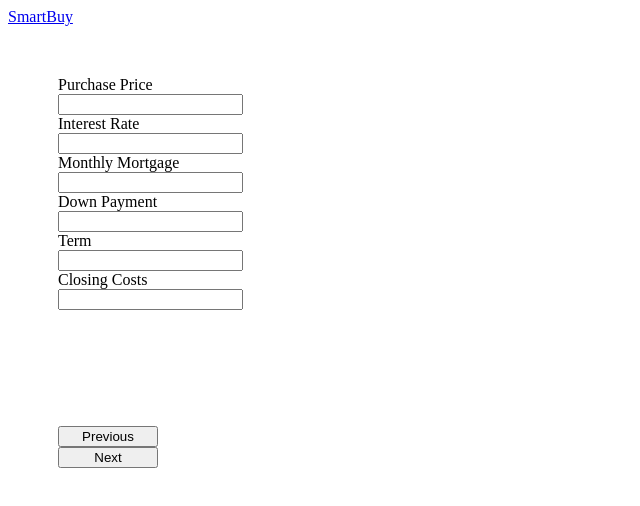
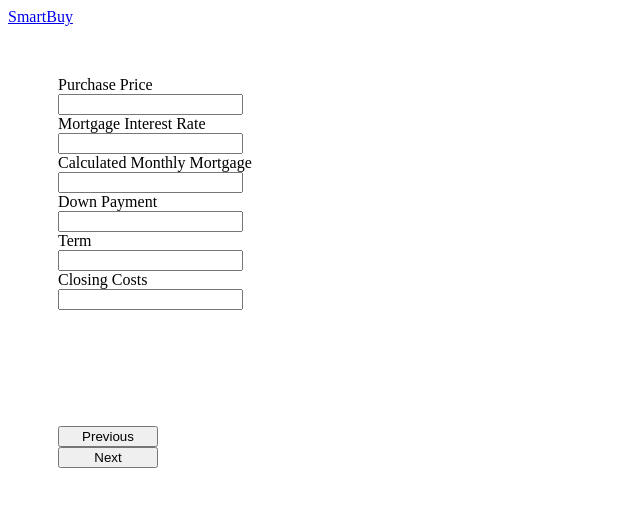
Before and after one commit to darylwada/smart-buy, a React app: page / in a window 1280 px wide. Shown: the top 506 px of the page, without its empty margins (0-640 px from the left). Built offline with nearby package versions, Linux system fonts and the light colour scheme; the HTML template or start-up script is replaced by a standard one.

Commit message:
Made miscellaneous styling adjustments. #1

```diff
--- a/client/App.js
+++ b/client/App.js
@@ -33,7 +33,6 @@ export default class App extends Component {
   }
 
   render() {
-    console.log(this.state)
     return (
       <Container className="container-fluid bg-white">
         <Header></Header>
--- a/client/components/Input.js
+++ b/client/components/Input.js
@@ -4,8 +4,8 @@ import { InputGroup, Input, Col } from 'reactstrap'
 export default function WizardInput({ inputName, handleInputChange }) {
   const labelMap = {
     purchasePrice: 'Purchase Price',
-    interestRate: 'Interest Rate',
-    monthlyMortgage: 'Monthly Mortgage',
+    interestRate: 'Mortgage Interest Rate',
+    monthlyMortgage: 'Calculated Monthly Mortgage',
     downPayment: 'Down Payment',
     term: 'Term',
     closingCosts: 'Closing Costs',
--- a/client/containers/Wizard.js
+++ b/client/containers/Wizard.js
@@ -57,7 +57,7 @@ export default class Wizard extends Component {
           tabs={tabs}
           handleTabClick={this.handleTabClick}>
         </WizardStep>
-        <Row style={styles.row}>
+        <Row style={styles.row} className="no-gutters">
           {
             inputsByTab[activeTab].map(inputName => {
               return (
```
Also changed, not shown: 1 other file (tests, documents, lock files or other folders).
